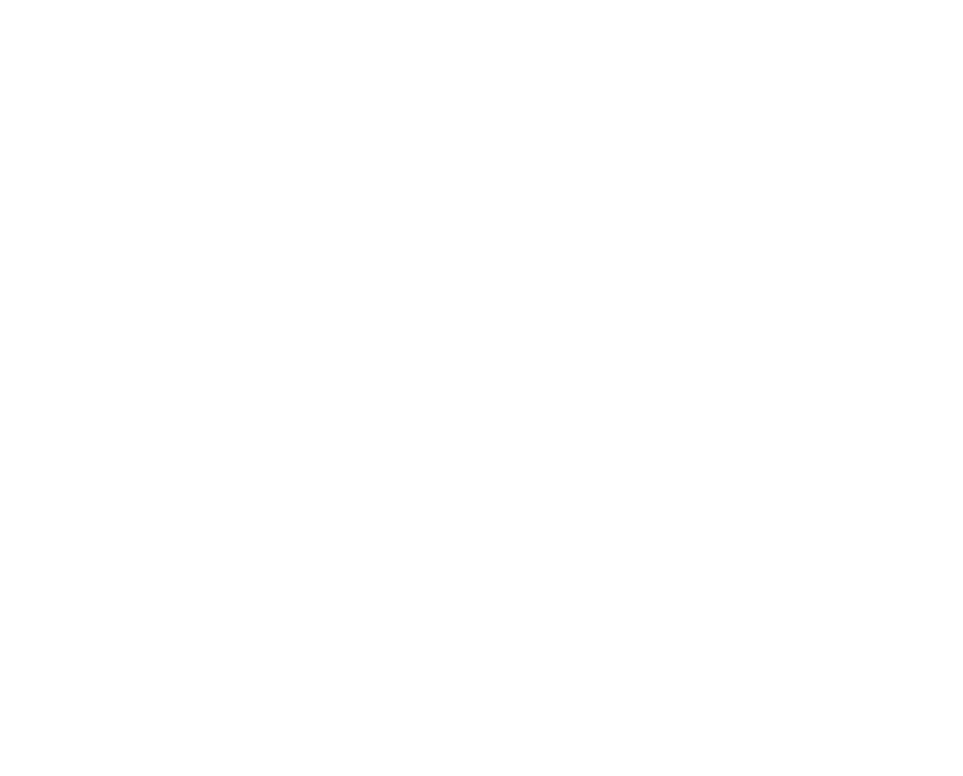
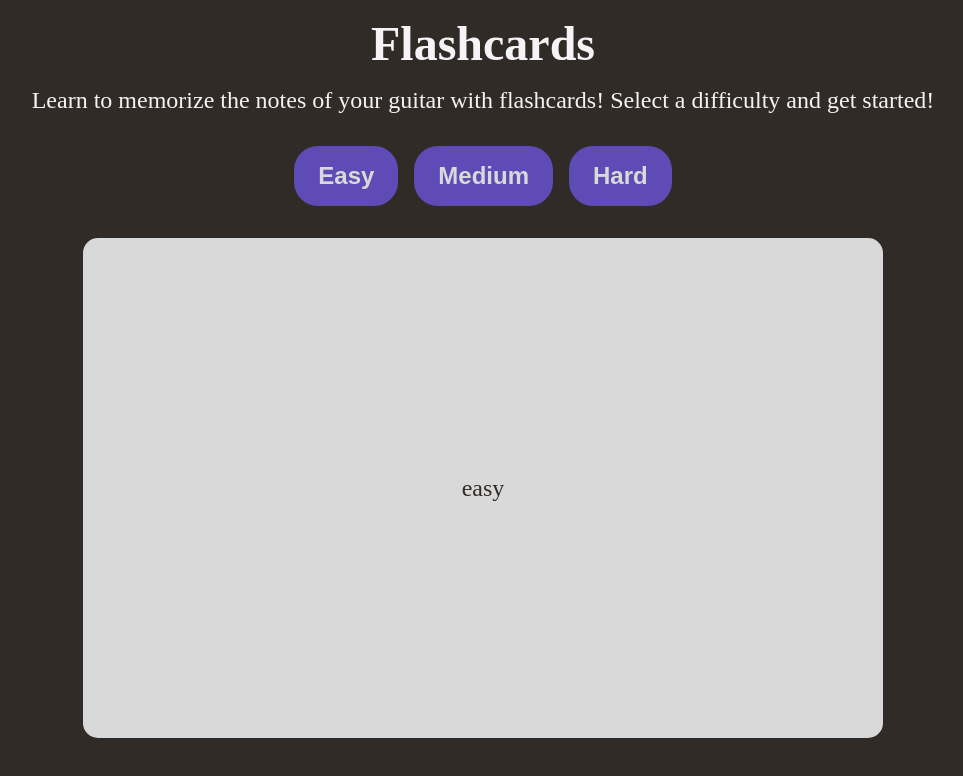
Before and after one commit to zacheratk/flashcards, a React (Vite) app: page / in a window 1280 px wide. Shown: the top 776 px of the page, without its empty margins (157-1120 px from the left). Built offline with nearby package versions, Linux system fonts and the light colour scheme.

Commit message:
Add basic card functionality

```diff
--- a/src/App.jsx
+++ b/src/App.jsx
@@ -1,10 +1,14 @@
-import './App.css'
+import './App.css';
+import CardSet from './components/CardSet';
 
-function App() {
+const App = () => {
   return (
-    <>
-    </>
-  )
+    <div className='App'>
+      <h1>Flashcards</h1>
+      <p>Learn to memorize the notes of your guitar with flashcards! Select a difficulty and get started!</p>
+      <CardSet />
+    </div>
+  );
 }
 
 export default App
--- /dev/null
+++ b/src/components/CardSet.css
@@ -0,0 +1,24 @@
+.difficulty {
+    display: flex;
+    justify-content: center;
+    gap: 1rem;
+    width: auto;
+    margin-top: 2rem;
+    margin-bottom: 2rem;
+
+}
+
+button {
+    background-color: #5F4BB6;
+    color: #D9D9D9;
+    padding: 1rem 1.5rem;
+    border: none;
+    border-radius: 24px;
+    font-size: 1.5rem;
+    font-weight: bold;
+}
+/* Make the buttons feel more interactive */
+button:active {
+    background-color: #4f3e9b;
+    transform: scale(0.95);
+}
--- /dev/null
+++ b/src/components/CardSet.jsx
@@ -0,0 +1,29 @@
+import './CardSet.css';
+import { useState } from 'react';
+import Cards from './Cards'
+
+const CardSet = () => {
+    const [cardSet, setCardSet] = useState('easy');
+
+    const changeDifficulty = (difficulty) => {
+        setCardSet(difficulty);
+    }
+
+    const handleEasy = () => { changeDifficulty('easy') }
+    const handleMedium = () => { changeDifficulty('medium') }
+    const handleHard = () => { changeDifficulty('hard') }
+
+
+    return (
+        <div className='content'>
+            <div className='difficulty'>
+                <button onClick={handleEasy}>Easy</button>
+                <button onClick={handleMedium}>Medium</button>
+                <button onClick={handleHard}>Hard</button>
+            </div>
+            <Cards set={cardSet} />
+        </div>
+    );
+}
+
+export default CardSet;
--- /dev/null
+++ b/src/components/Cards.css
@@ -0,0 +1,46 @@
+.card {
+    width: 800px;
+    height: 500px;
+    background-color: transparent;
+    margin: 0 auto;
+    border-radius: 15px;
+    perspective: 1000px;
+}
+
+.card-inner {
+    position: relative;
+    width: 100%;
+    height: 100%;
+    text-align: center;
+    transition: transform 0.4s;
+    transform-style: preserve-3d;
+}
+
+.card.flipped .card-inner {
+    transform: rotateX(180deg);
+}
+
+.card-front, .card-back {
+    position: absolute;
+    width: 100%;
+    height: 100%;
+    -webkit-backface-visibility: hidden;
+    backface-visibility: hidden;
+    display: flex;
+    justify-content: center;
+    align-items: center;
+    background-color: #D9D9D9;
+    border-radius: 15px;
+}
+
+.card-front * {
+    color: #302B27;
+}
+
+.card-back {
+    transform: rotateX(180deg);
+}
+
+.card-back * {
+    color: #302B27;
+}
--- /dev/null
+++ b/src/components/Cards.jsx
@@ -0,0 +1,26 @@
+import './Cards.css';
+import { useState } from 'react';
+
+const Cards = (props) => {
+    const [flipped, setFlipped] = useState(false)
+
+    const toggleFlipped = () => {
+        setFlipped(!flipped)
+        return flipped
+    }
+
+    return (
+        <div className={flipped ? 'card flipped' : 'card'} onClick={toggleFlipped}>
+            <div className='card-inner'>
+                <div className='card-front'>
+                    <p>{props.set}</p>
+                </div>
+                <div className='card-back'>
+                    <p>You've flipped the card!</p>
+                </div>
+            </div>
+        </div>
+    );
+}
+
+export default Cards;
--- a/src/index.css
+++ b/src/index.css
@@ -0,0 +1,23 @@
+* {
+    margin: 0;
+    padding: 0;
+    box-sizing: border-box;
+}
+
+body {
+    background-color: #302B27;
+}
+
+h1, h2, p {
+    color: #F5F3F5;
+    text-align: center;
+    margin: 1rem auto;
+}
+
+h1 {
+    font-size: 3rem;
+}
+
+p {
+    font-size: 1.5rem;
+}
```
